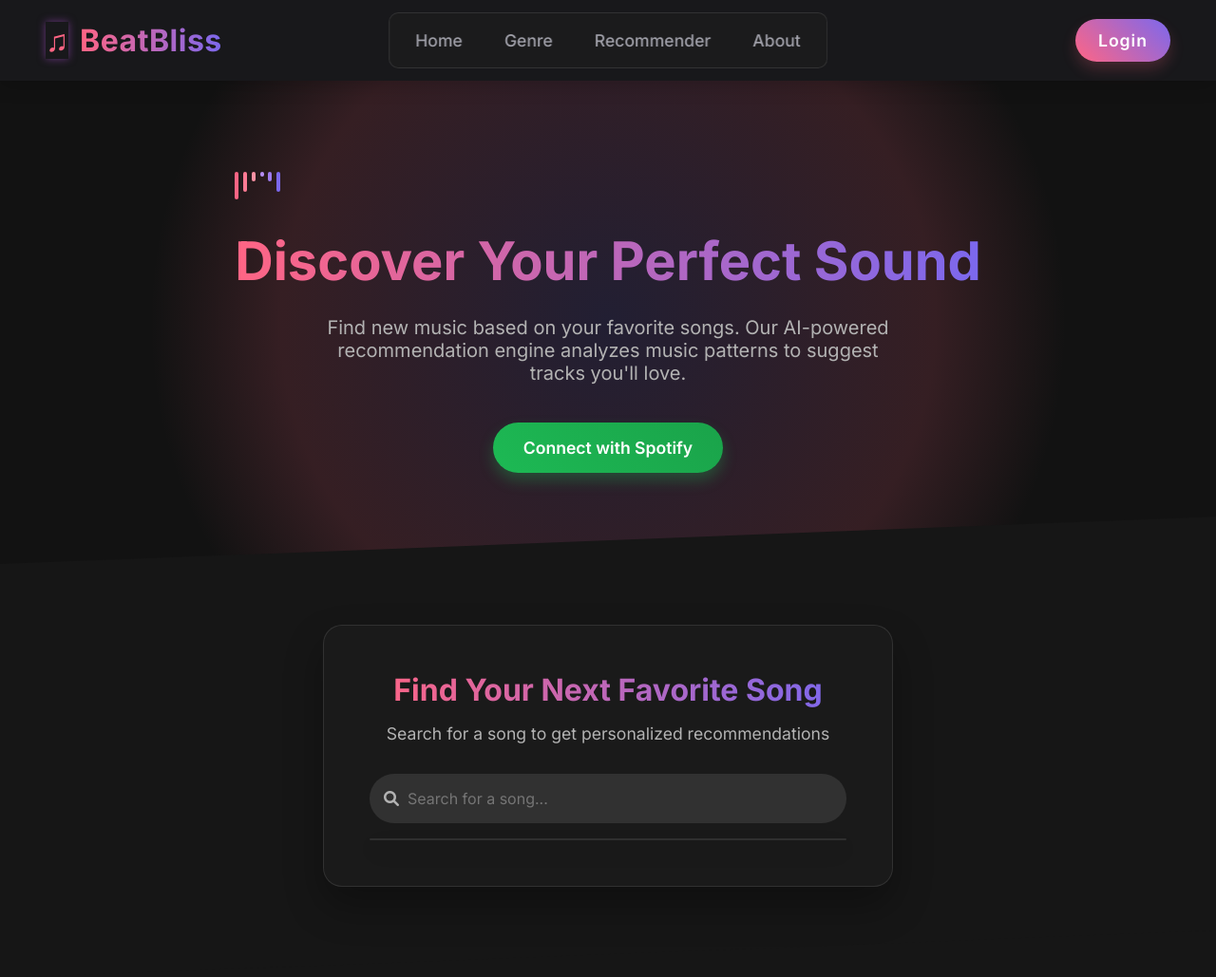
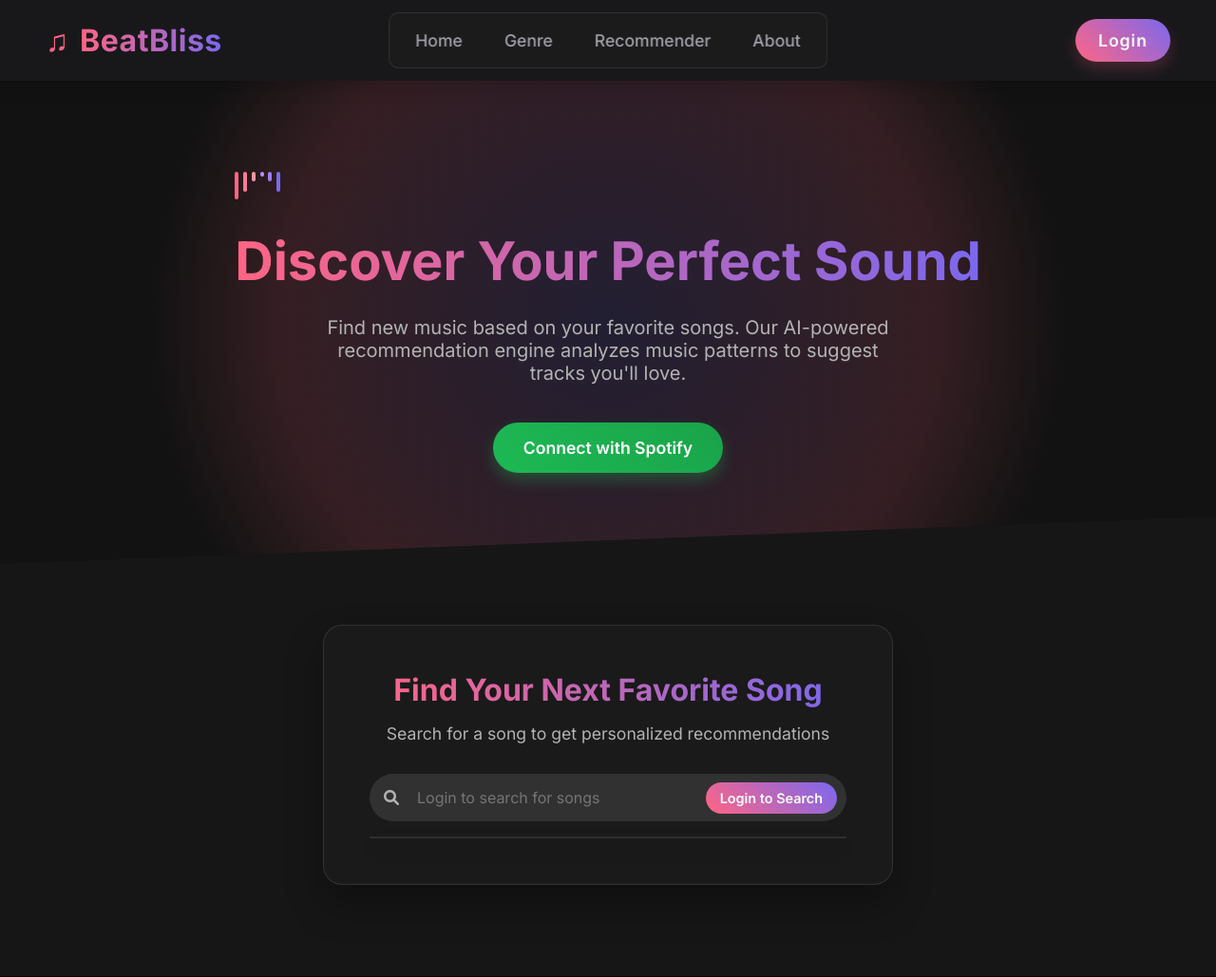
Before and after one commit to kavish54/BeatBliss, a Django app: page /recommender/ in a window 1280 px wide. Shown: the top 1029 px of the page at 95% size. Run offline with Django 5.2, Linux system fonts and the light colour scheme.

Commit message:
Fixed small bugs and issue ( added like button, Auth )

```diff
--- a/genreApp/static/genreApp/home.css
+++ b/genreApp/static/genreApp/home.css
@@ -45,7 +45,7 @@
   .logo span {
     font-size: 2rem;
     color: #FF6584;
-    animation: pulse 2s infinite;
+    /* animation: pulse 2s infinite; */
   }
 
   @keyframes pulse {
--- a/genreApp/templates/genreApp/genre-home.html
+++ b/genreApp/templates/genreApp/genre-home.html
@@ -34,7 +34,7 @@
                 ><img src="https://cdn-icons-png.flaticon.com/512/3135/3135715.png" alt="Profile" class="profile-img"
             /></a>
             {% else %}
-                <a href={% url "login" %}><h3>Login</h3></a>
+                <a href={% url "login" %} class="login-button"><h3>Login</h3></a>
             {% endif %}
         </div>
     </nav>
--- a/loginApp/views.py
+++ b/loginApp/views.py
@@ -236,7 +236,7 @@
         if user:
             request.session['current_user'] = email  # Store the email in session
             login(request, user)  # Log the user in
-            return redirect('genreHome')  # Redirect to the genre home page
+            return redirect('home')  # Redirect to the genre home page
     return render(request, 'loginApp/sign-in.html', {'form': form})
 
 # Logout view
--- a/profileApp/static/profileApp/profile-page.css
+++ b/profileApp/static/profileApp/profile-page.css
@@ -46,7 +46,6 @@
 .logo span {
   font-size: 2rem;
   color: #FF6584;
-  animation: pulse 2s infinite;
 }
 
 @keyframes pulse {
--- a/recommApp/static/recommApp/recom-home.css
+++ b/recommApp/static/recommApp/recom-home.css
@@ -45,7 +45,6 @@
 .logo span {
   font-size: 2rem;
   color: #FF6584;
-  animation: pulse 2s infinite;
 }
 
 @keyframes pulse {
@@ -279,7 +278,6 @@
 .logo span {
   font-size: 2rem;
   color: #FF6584;
-  animation: pulse 2s infinite;
 }
 
 @keyframes pulse {
--- a/recommApp/templates/recommApp/recom-home.html
+++ b/recommApp/templates/recommApp/recom-home.html
@@ -75,7 +75,14 @@
 
             <div class="search-box-wrapper">
                 <i class="fas fa-search search-icon"></i>
-                <input type="text" id="search-bar" placeholder="Search for a song..." autocomplete="off">
+                {% if request.session.current_user %}
+                    <input type="text" id="search-bar" placeholder="Search for a song..." autocomplete="off">
+                {% else %}
+                    <input type="text" id="search-bar-disabled" placeholder="Login to search for songs" readonly>
+                    <div class="login-overlay">
+                        <a href="{% url 'login' %}" class="login-prompt-btn">Login to Search</a>
+                    </div>
+                {% endif %}
             </div>
             <ul id="suggestions-list"></ul>
         </div>
@@ -255,6 +262,7 @@
     <!-- JavaScript for search functionality -->
     <script>
       // Autocomplete Search Logic
+      {% if request.session.current_user %}
       document
         .getElementById("search-bar")
         .addEventListener("input", function () {
@@ -295,6 +303,14 @@
               console.error("Error fetching autocomplete:", error)
             );
         });
+      {% else %}
+      // For non-logged in users, redirect to login page when clicking on the disabled search bar
+      document
+        .getElementById("search-bar-disabled")
+        .addEventListener("click", function() {
+          window.location.href = "{% url 'login' %}";
+        });
+      {% endif %}
 
       // Function to like a song
       function likeSong(songId) {
@@ -356,5 +372,43 @@
         }
     });
     </script>
+
+    <style>
+      /* Add these styles for the disabled search bar and login overlay */
+      #search-bar-disabled {
+        background-color: rgba(255, 255, 255, 0.1);
+        color: #888;
+        cursor: pointer;
+        width: 100%;
+        padding: 15px 20px 15px 50px;
+        border: none;
+        border-radius: 50px;
+        font-size: 1rem;
+        transition: all 0.3s ease;
+      }
+
+      .login-overlay {
+        position: absolute;
+        right: 10px;
+        top: 50%;
+        transform: translateY(-50%);
+      }
+
+      .login-prompt-btn {
+        background: linear-gradient(45deg, #FF6584, #7B68EE);
+        color: white;
+        padding: 8px 15px;
+        border-radius: 20px;
+        font-size: 0.9rem;
+        text-decoration: none;
+        font-weight: 600;
+        transition: all 0.3s ease;
+      }
+
+      .login-prompt-btn:hover {
+        transform: translateY(-2px);
+        box-shadow: 0 5px 15px rgba(255, 101, 132, 0.3);
+      }
+    </style>
 </body>
 </html>
--- a/recommApp/urls.py
+++ b/recommApp/urls.py
@@ -12,4 +12,5 @@
     path("results/<str:sid>/",views.show_recommendations,name="recResult"),
     path("added/<str:plid>/",views.add_playlist_spotify,name="add_playlist"),
     path("like-song/", views.like_song, name="like_song"),  # New URL for liking a song
+    path('like-playlist/', views.like_playlist, name='like_playlist'),
 ]
--- a/recommApp/views.py
+++ b/recommApp/views.py
@@ -1,14 +1,11 @@
 from django.conf import settings
-from django.shortcuts import render
-
-# Create your views here.
-
-from django.shortcuts import render,redirect
+from django.shortcuts import render, redirect
 import os
 import pandas as pd
 import spotipy
-from spotipy.oauth2 import SpotifyOAuth,SpotifyClientCredentials
+from spotipy.oauth2 import SpotifyOAuth, SpotifyClientCredentials
 from django.http import HttpResponse, JsonResponse
+from django.contrib import messages
 
 from loginApp.forms import User
 from profileApp.models import Profile
@@ -34,10 +31,15 @@
 def recomHome(request):
     # if 'spotify_token' in request.session:
         # del request.session['spotify_token']
-    return render(request,'recommApp/recom-home.html',context = {})
+    return render(request, 'recommApp/recom-home.html', context={})
 
 # user-library-read add in below
 def loginauth(request):
+    # Check if user is logged in
+    if not request.session.get("current_user"):
+        messages.error(request, "Please log in to connect with Spotify")
+        return redirect("login")
+
     scope = "playlist-modify-private playlist-modify-public user-read-email user-library-modify user-library-read"
     auth = SpotifyOAuth(
         client_id=os.getenv("SPOTIPY_CLIENT_ID"),
@@ -47,12 +49,16 @@
         # show_dialog=True
     )
 
-
     auth_url = auth.get_authorize_url()
 
     return redirect(auth_url)
 
 def spotify_callback(request):
+    # Check if user is logged in
+    if not request.session.get("current_user"):
+        messages.error(request, "Please log in to connect with Spotify")
+        return redirect("login")
+
     auth = SpotifyOAuth(scope="user-library-read")
 
     # Get authorization code from URL parameters
@@ -73,13 +79,17 @@
         playlists = sp.current_user_playlists()
 
         context = {
-            'token':token_info,
-            'user':user,
-            'playlist':playlists
+            'token': token_info,
+            'user': user,
+            'playlist': playlists
         }
-        return render(request,'recommApp/recom-home.html',context)
+        return render(request, 'recommApp/recom-home.html', context)
 
 def spotify_autocomplete(request):
+    # Check if user is logged in
+    if not request.session.get("current_user"):
+        return JsonResponse({"error": "Authentication required"}, status=401)
+
     query = request.GET.get("q", "").strip().lower()
 
     if not query:
@@ -128,7 +138,11 @@
 
     return JsonResponse({"suggestions": suggestions})
 
-def show_recommendations(request,sid):
+def show_recommendations(request, sid):
+    # Check if user is logged in
+    if not request.session.get("current_user"):
+        messages.error(request, "Please log in to view recommendations")
+        return redirect("login")
 
     data_path = os.path.join(settings.MEDIA_ROOT, "datasets/recom_songs.csv")
     merged_df = pd.read_csv(data_path)
@@ -176,22 +190,32 @@
     playlist.save()
 
     context = {
-        "sid" : sid,
-        "current" : current_song,
-        "recommendations" : recommendations,
-        "playlist_id" : playlist.playlistID,
-        "song_details" : song_details,
+        "sid": sid,
+        "current": current_song,
+        "recommendations": recommendations,
+        "playlist_id": playlist.playlistID,
+        "song_details": song_details,
     }
-    return render(request,'recommApp/recom-result.html',context=context)
+    return render(request, 'recommApp/recom-result.html', context=context)
 
 def show_popup(request):
-    return render(request,"recommApp/spotify-popup.html")
+    return render(request, "recommApp/spotify-popup.html")
 
 def spotify_login(request):  # This handles the login page
     return render(request, "recommApp/spotify-login.html")
 
 
 def add_playlist_spotify(request, plid):
+    # Check if user is logged in
+    if not request.session.get("current_user"):
+        if request.headers.get('X-Requested-With') == 'XMLHttpRequest':
+            return JsonResponse({
+                "status": "error",
+                "message": "Please log in to add playlists"
+            })
+        messages.error(request, "Please log in to add playlists")
+        return redirect("login")
+
     token_info = request.session.get("spotify_token")
     spotify_user_id = request.session.get("spotify_user_id")
 
@@ -258,6 +282,10 @@
         return HttpResponse(f"Error: {str(e)}", status=500)
 
 def like_song(request):
+    # Check if user is logged in
+    if not request.session.get("current_user"):
+        return JsonResponse({"status": "error", "message": "Please log in to like songs"}, status=401)
+
     if request.method == "POST":
         data = json.loads(request.body)
         song_id = data.get("song_id")
@@ -277,3 +305,40 @@
             return JsonResponse({"status": "success", "message": "Song added to Liked Songs"})
         except Exception as e:
             return JsonResponse({"status": "error", "message": str(e)}, status=500)
+
+# Add this new function to your views.py file
+
+def like_playlist(request):
+    if request.method == "POST":
+        data = json.loads(request.body)
+        playlist_id = data.get("playlist_id")
+        print(playlist_id)
+        user_email = request.session.get("current_user")
+        print(user_email)
+
+        try:
+            # Get the user's profile
+            user_instance = User.objects.get(email=user_email)
+            profile = Profile.objects.get(user=user_email)
+
+            # Initialize liked_playlist if it doesn't exist
+            if not hasattr(profile, 'liked_playlist') or profile.liked_playlist is None:
+                profile.liked_playlist = []
+
+            # Check if playlist is already liked
+            if int(playlist_id) not in profile.liked_playlist:
+                # Add playlist ID to liked_playlist
+                profile.liked_playlist.append(int(playlist_id))
+                profile.save()
+                return JsonResponse({"status": "success", "message": "Playlist added to your liked playlists"})
+            else:
+                return JsonResponse({"status": "info", "message": "Playlist already in your liked playlists"})
+
+        except User.DoesNotExist:
+            return JsonResponse({"status": "error", "message": "User not found"}, status=404)
+        except Profile.DoesNotExist:
+            return JsonResponse({"status": "error", "message": "Profile not found"}, status=404)
+        except Exception as e:
+            return JsonResponse({"status": "error", "message": str(e)}, status=500)
+
+    return JsonResponse({"status": "error", "message": "Invalid request method"}, status=400)
```
Also changed, not shown: genreApp/static/genreApp/genre-home.css (+18 -1 lines), recommApp/static/recommApp/recom-result.css (+50 -2 lines), recommApp/templates/recommApp/recom-result.html (+29 -1 lines).
